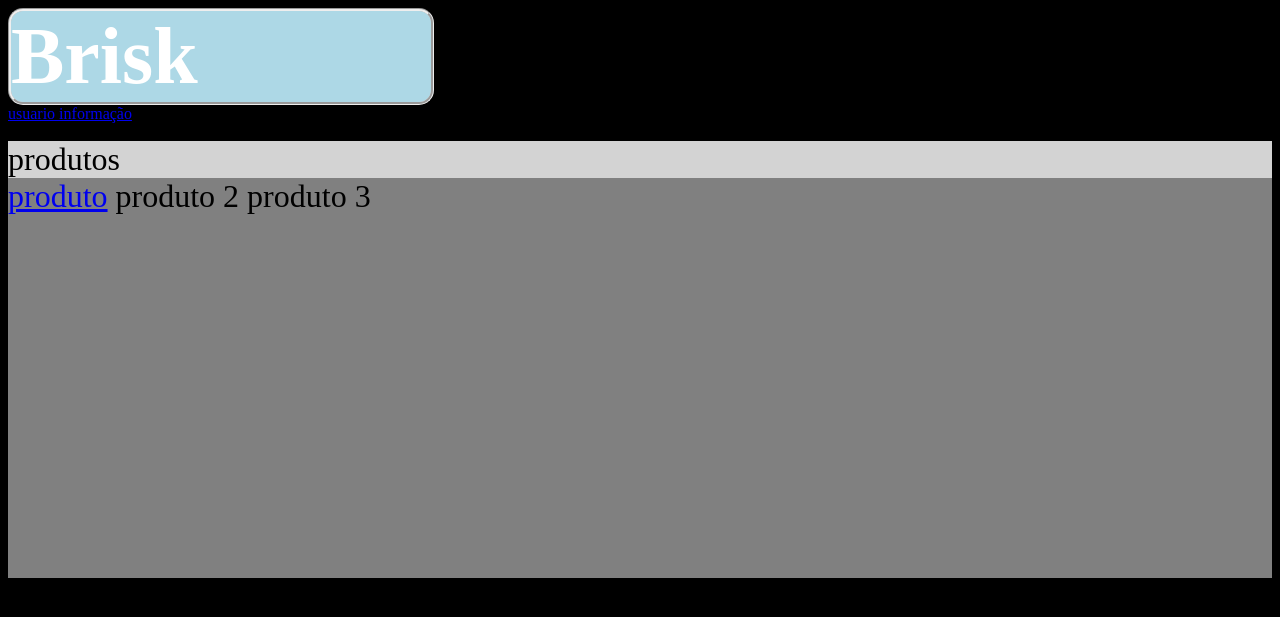
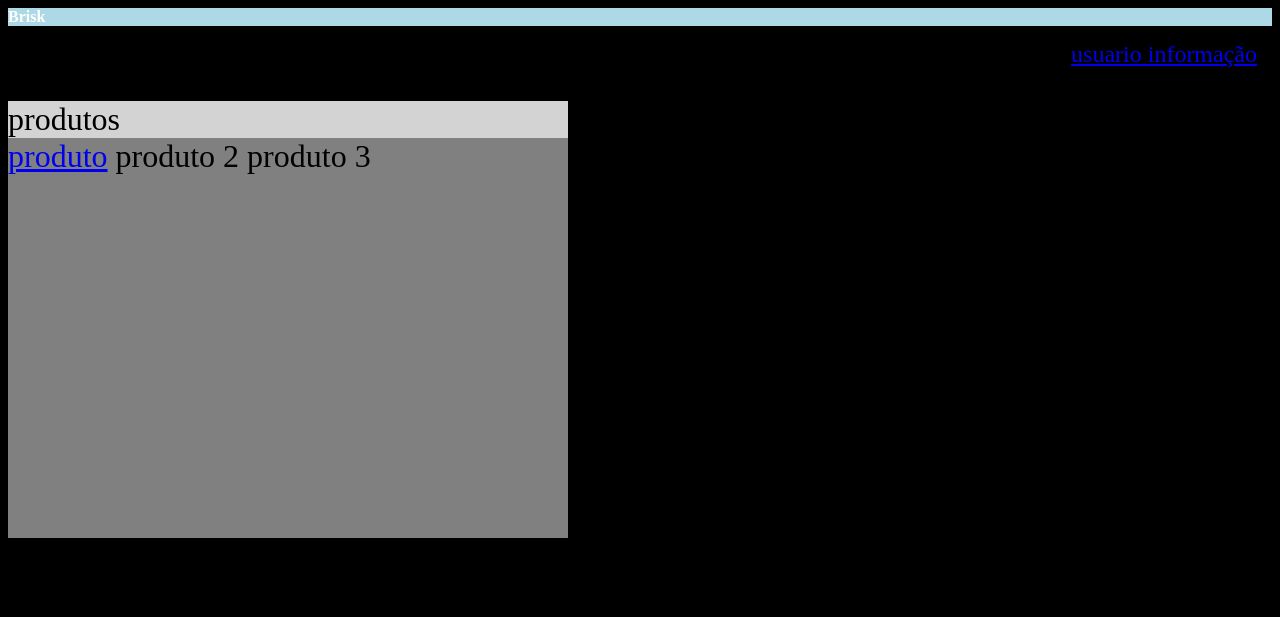
Before and after one commit to Luzatti-alt/finalizacao_2_tri_meia, a Flask app: page / in a window 1280 px wide. Shown: the top 617 px of the page. Run offline with Flask 3, Linux system fonts and the light colour scheme.

Commit message:
Update home.css

```diff
--- a/web/static/styles/home.css
+++ b/web/static/styles/home.css
@@ -1,15 +1,25 @@
 logo{
   display:block;
   font-weight: bold;
-  border-style: groove;
-  border-radius: 15px;
-  width:420px;
+  width:100%;
   color:white;
-  font-size: 500%;
   background: lightblue;
 }
+/* dvh para todos os tipos de dispositivos */
+
+.nome_empresa{
+  font-size: 400%;
+  display: flex;
+  align-items: left;
+  justify-content: left;
+  padding: 15px;
+}
 .user_info{
-  font.size:150%;
+  font-size:150%;
+  padding: 15px;
+  display: flex;
+  align-items: right;
+  justify-content: right;
 }
 body{
   background: black;
@@ -17,10 +27,12 @@ body{
 area_produtos{
   display: block;
   background: lightgray;
+  width: 70dvh;
   font-size: 200%;
 }
 .display_prods{
   background: gray;
   display:list-item;
-  height: 400px;
+  width: 70dvh;
+  height: 50dvh;
 }
```
